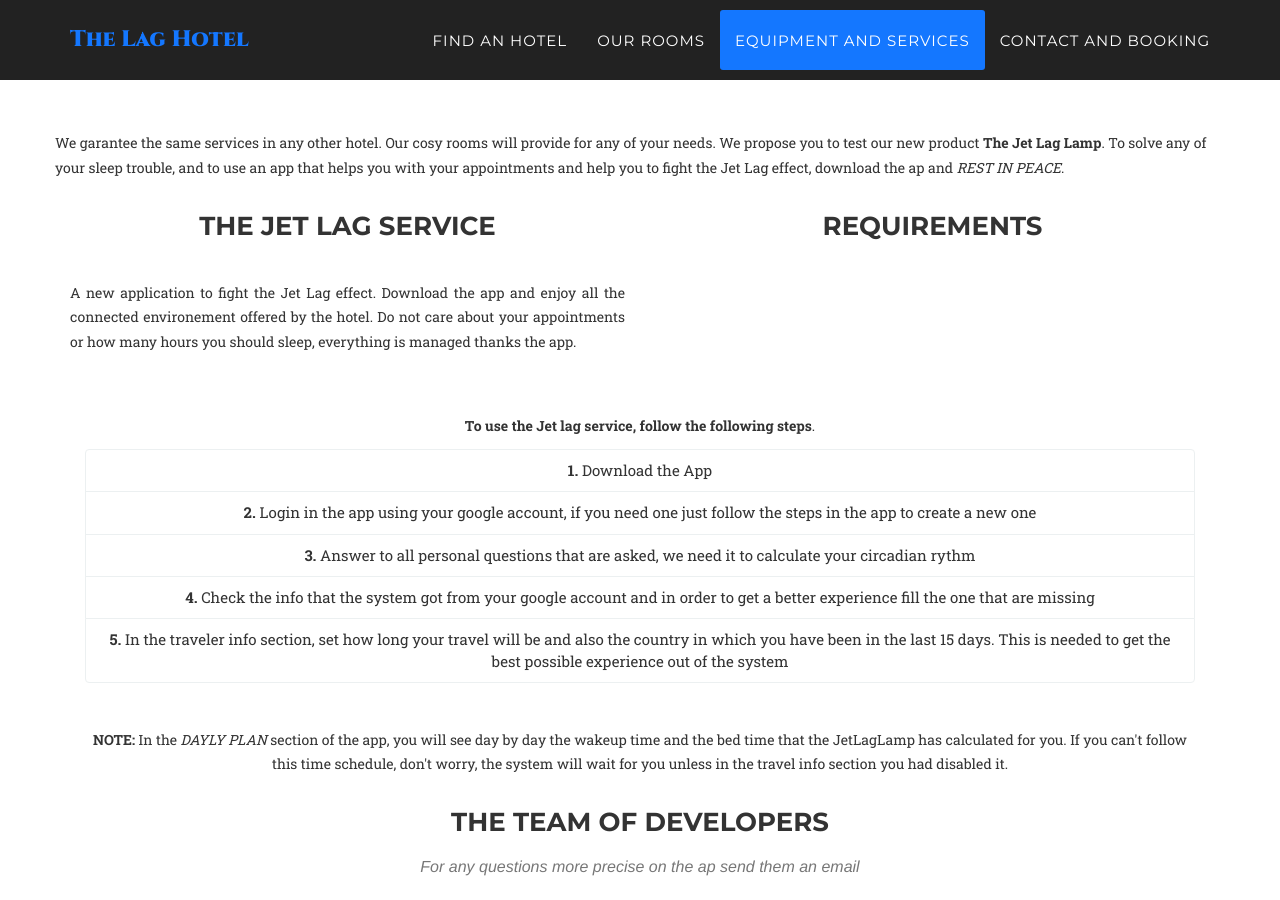
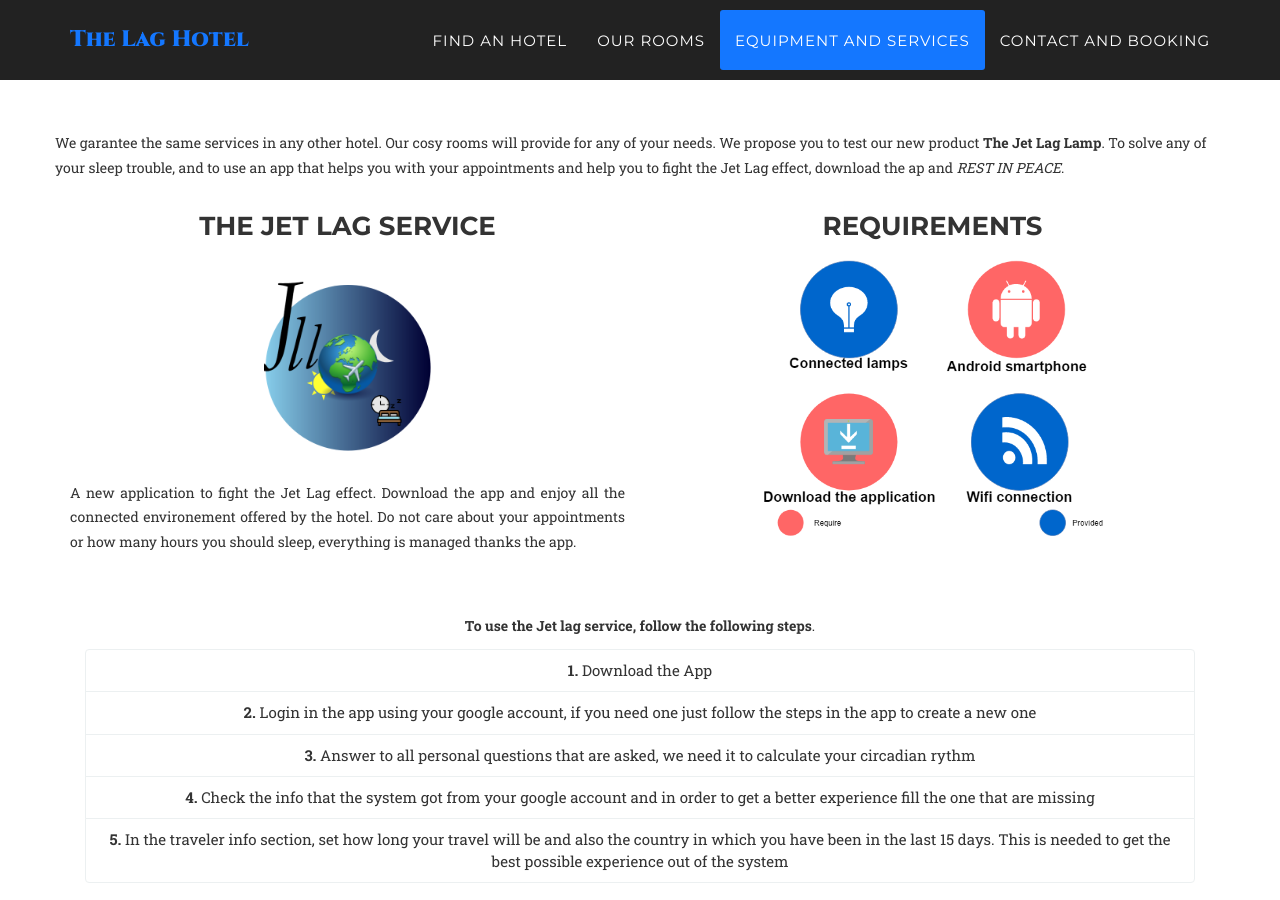
Before and after one commit to VincentGautier/Hotel-web-site, a Jekyll site: the page built from index.html, in a window 1280 px wide and 900 px high, scrolled down 3113 px. Built offline with Jekyll 4.4.1, drawn with Linux system fonts in a browser that asks for light colours; some web fonts are replaced.

Commit message:
final maybe

```diff
--- a/_includes/equipment_services.html
+++ b/_includes/equipment_services.html
@@ -18,7 +18,7 @@
                 <h3 class="text-center">The Jet Lag Service</h3>
                 <div class="text-center">
                     <a href="https://ami-2019.github.io/Jet-Lag-Lamp/">
-                        <img src="./The Lag Hotel_files/Logo.png" height="200" alt="" title="Logo" style="margin-bottom: 2em;">
+                        <img src="img/logos/Logo.png" height="200" alt="" title="Logo" style="margin-bottom: 2em;">
                     </a>
                 </div>
                 <p class="text-justify">A new application to fight the Jet Lag effect. Download the app and enjoy all the connected environement offered by the hotel. Do not care about your appointments or how many hours you should sleep, everything is managed thanks the app.</p>
@@ -27,7 +27,7 @@
             <div class="col-lg-6 col-xs-12">
                 <h3 class="text-center">Requirements</h3>
                 <div class="text-center">
-                    <img src="./The Lag Hotel_files/service.png" width="350" alt="">
+                    <img src="img/service.png" width="350" alt="">
                 </div>
             </div>
 
@@ -62,7 +62,7 @@
 
             <div class="col-sm-3">
                 <div class="team-member">
-                    <img src="./The Lag Hotel_files/1.jpg" class="img-responsive img-circle" alt="">
+                    <img src="img/team/1.jpg" class="img-responsive img-circle" alt="">
                     <h4>Marion Durafour</h4>
                     <p class="text-muted">SW developer</p>
                     <ul class="list-inline social-buttons">
@@ -92,7 +92,7 @@
 
             <div class="col-sm-3">
                 <div class="team-member">
-                    <img src="./The Lag Hotel_files/2.jpg" class="img-responsive img-circle" alt="">
+                    <img src="img/team/2.jpg" class="img-responsive img-circle" alt="">
                     <h4>Fabio Baldo</h4>
                     <p class="text-muted">HW developer</p>
                     <ul class="list-inline social-buttons">
@@ -122,7 +122,7 @@
 
             <div class="col-sm-3">
                 <div class="team-member">
-                    <img src="./The Lag Hotel_files/3.jpg" class="img-responsive img-circle" alt="">
+                    <img src="img/team/3.jpg" class="img-responsive img-circle" alt="">
                     <h4>Vincent Gautier</h4>
                     <p class="text-muted">SW/HW developer</p>
                     <ul class="list-inline social-buttons">
@@ -152,7 +152,7 @@
 
             <div class="col-sm-3">
                 <div class="team-member">
-                    <img src="./The Lag Hotel_files/4.jpg" class="img-responsive img-circle" alt="">
+                    <img src="img/team/4.jpg" class="img-responsive img-circle" alt="">
                     <h4>Alessandro Bugliarelli</h4>
                     <p class="text-muted">SW/HW developer</p>
                     <ul class="list-inline social-buttons">
```
